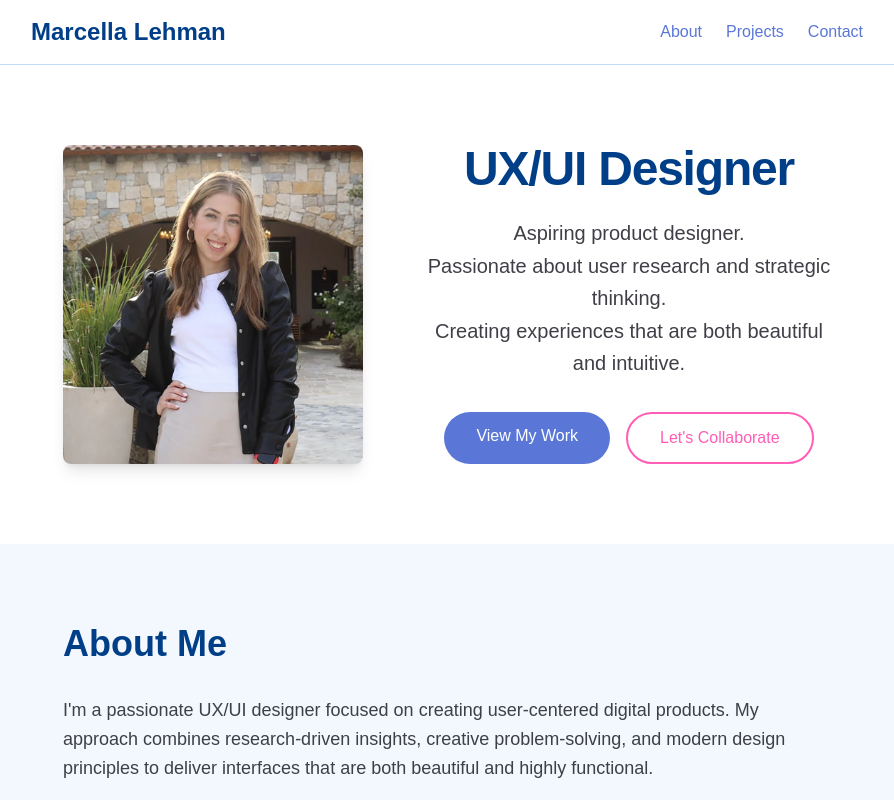
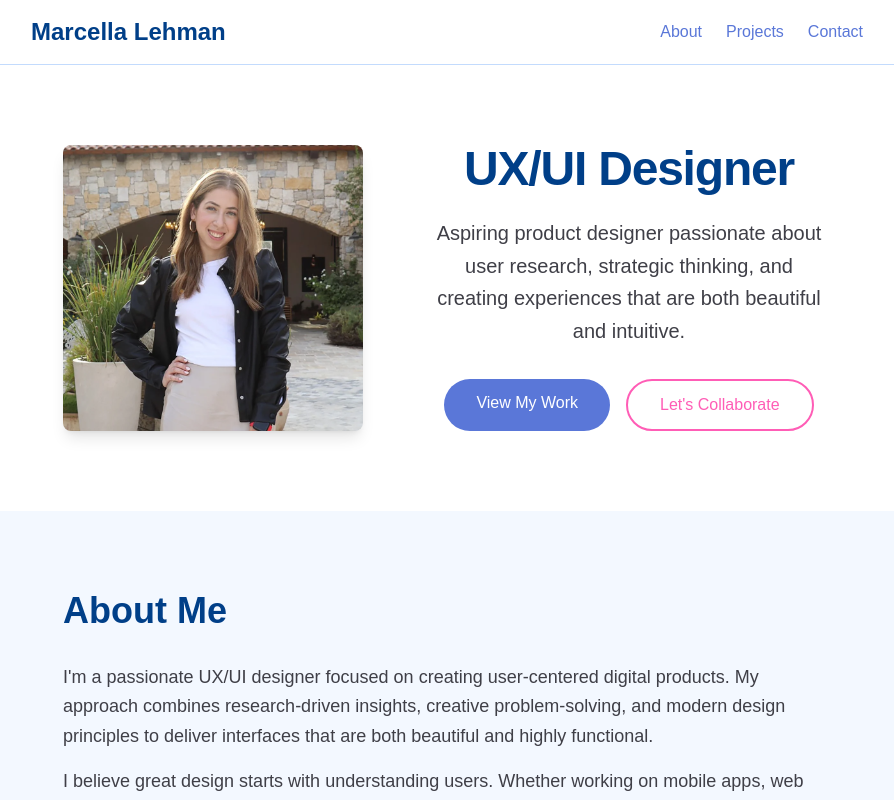
Before and after one commit to TzipHoro/MarcysPortfolio, a Next.js app in the folder my-portfolio/: page / in a window 1280 px wide. Shown: the top 800 px of the page, without its empty margins (193-1087 px from the left). Built offline with nearby package versions, Linux system fonts and the light colour scheme.

Commit message:
Revert hero tagline to single paragraph
Co-Authored-By: Claude Sonnet 4.6 <noreply@anthropic.com>

```diff
--- a/my-portfolio/app/page.tsx
+++ b/my-portfolio/app/page.tsx
@@ -24,9 +24,8 @@ export default function Home() {
               UX/UI Designer
             </h1>
             <p className="text-xl text-zinc-700 mb-8 leading-relaxed">
-              Aspiring product designer.<br />
-              Passionate about user research and strategic thinking.<br />
-              Creating experiences that are both beautiful and intuitive.
+              Aspiring product designer passionate about user research, strategic thinking,
+              and creating experiences that are both beautiful and intuitive.
             </p>
             <div className="flex flex-col sm:flex-row gap-4 justify-center">
               <a
```
